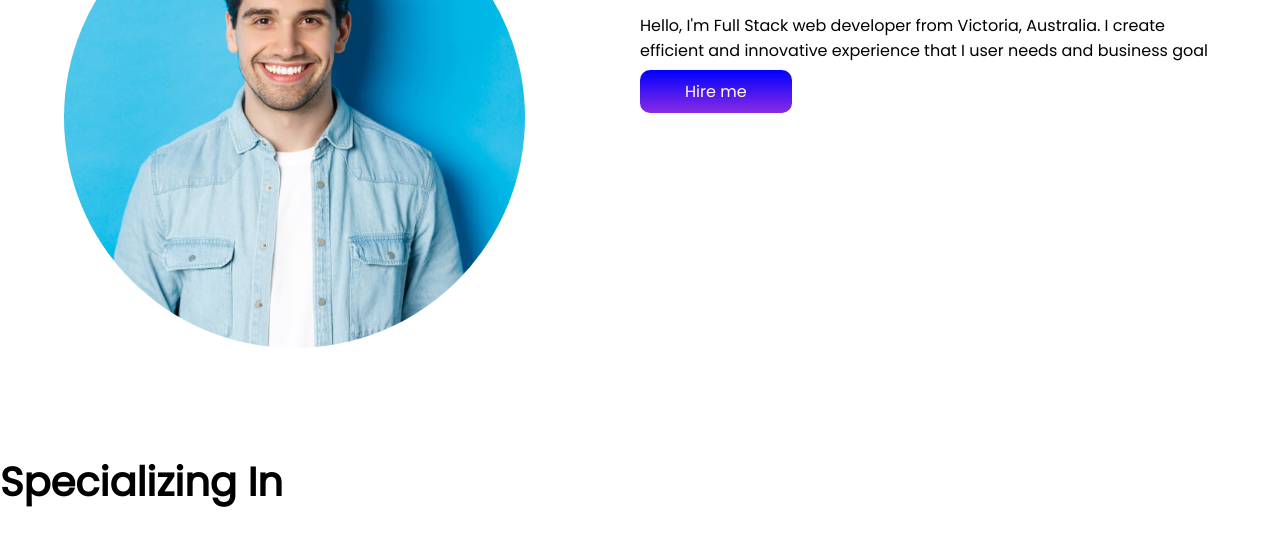
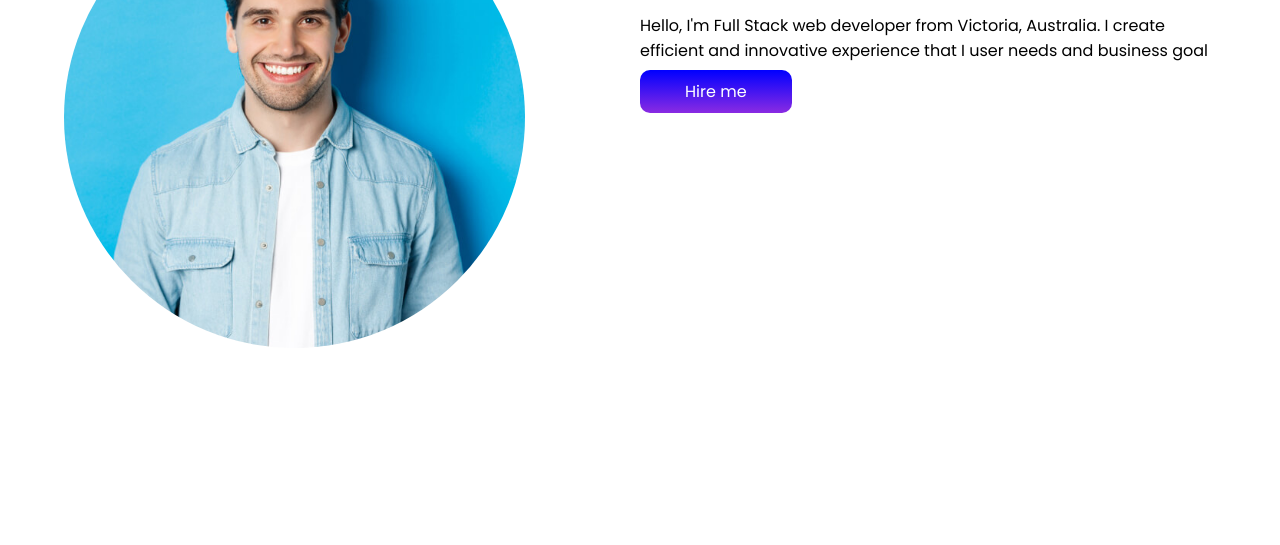
Before and after one commit to nahidulislamshakin/protfoliobyhtmlcss, a plain HTML site: page index.html in a window 1280 px wide. Shown: the part 763-1308 px from the top of the page. After the commit the page ends 1182 px from the top, so only its background shows below. Drawn offline with Linux system fonts and the light colour scheme.

```diff
--- a/index.html
+++ b/index.html
@@ -42,10 +42,6 @@
 
     </section>
 
-    <section>
-        <h2>Specializing In</h2>
-    </section>
-
 
 </body>
 </html>
```
